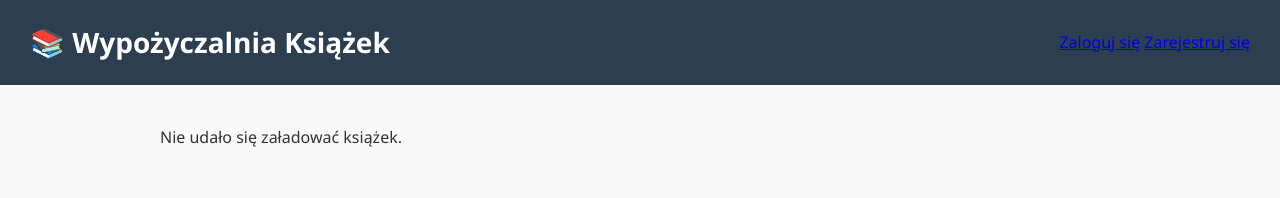
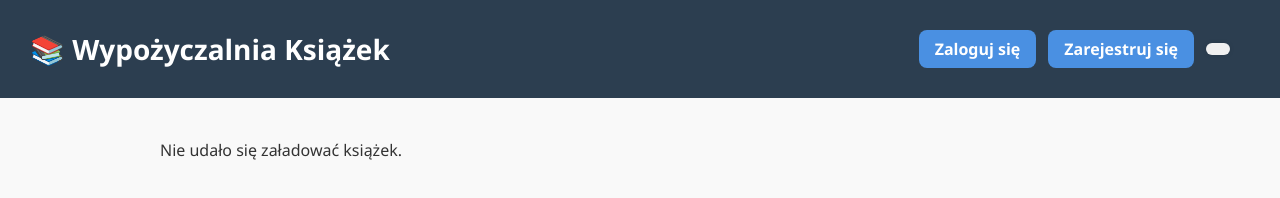
Before and after one commit to pzx110294/JS_Project, a website: page client/views/index.html in a window 1280 px wide. Drawn offline with Linux system fonts and the light colour scheme; no server answers.

Commit message:
Wygląd przycisków

```diff
--- a/client/css/style.css
+++ b/client/css/style.css
@@ -70,7 +70,6 @@ main {
     padding: 10px 16px;
     border-radius: 5px;
     cursor: pointer;
-    font-size: 0.95rem;
     transition: background-color 0.3s ease;
 }
 
@@ -184,3 +183,37 @@ header {
 .hint a:hover {
   text-decoration: underline;
 }
+#auth-buttons {
+    display: flex;
+    align-items: center;
+    gap: 12px;
+    flex-wrap: wrap;
+    justify-content: flex-end;
+    padding: 10px 20px;
+}
+.auth-button {
+    padding: 8px 16px;
+    background-color: #4a90e2;
+    color: white;
+    border: none;
+    border-radius: 8px;
+    text-decoration: none;
+    font-weight: bold;
+    transition: background-color 0.3s, transform 0.2s;
+    cursor: pointer;
+    font-family: inherit;
+    font-size: 1rem;
+    line-height: 1.4;
+}
+.auth-button:hover {
+    background-color: #357ab8;
+    transform: scale(1.05);
+}
+#user {
+    font-weight: bold;
+    color: #333;
+    background-color: #f0f0f0;
+    padding: 6px 12px;
+    border-radius: 6px;
+    box-shadow: 0 0 5px rgba(0, 0, 0, 0.1);
+}
```
